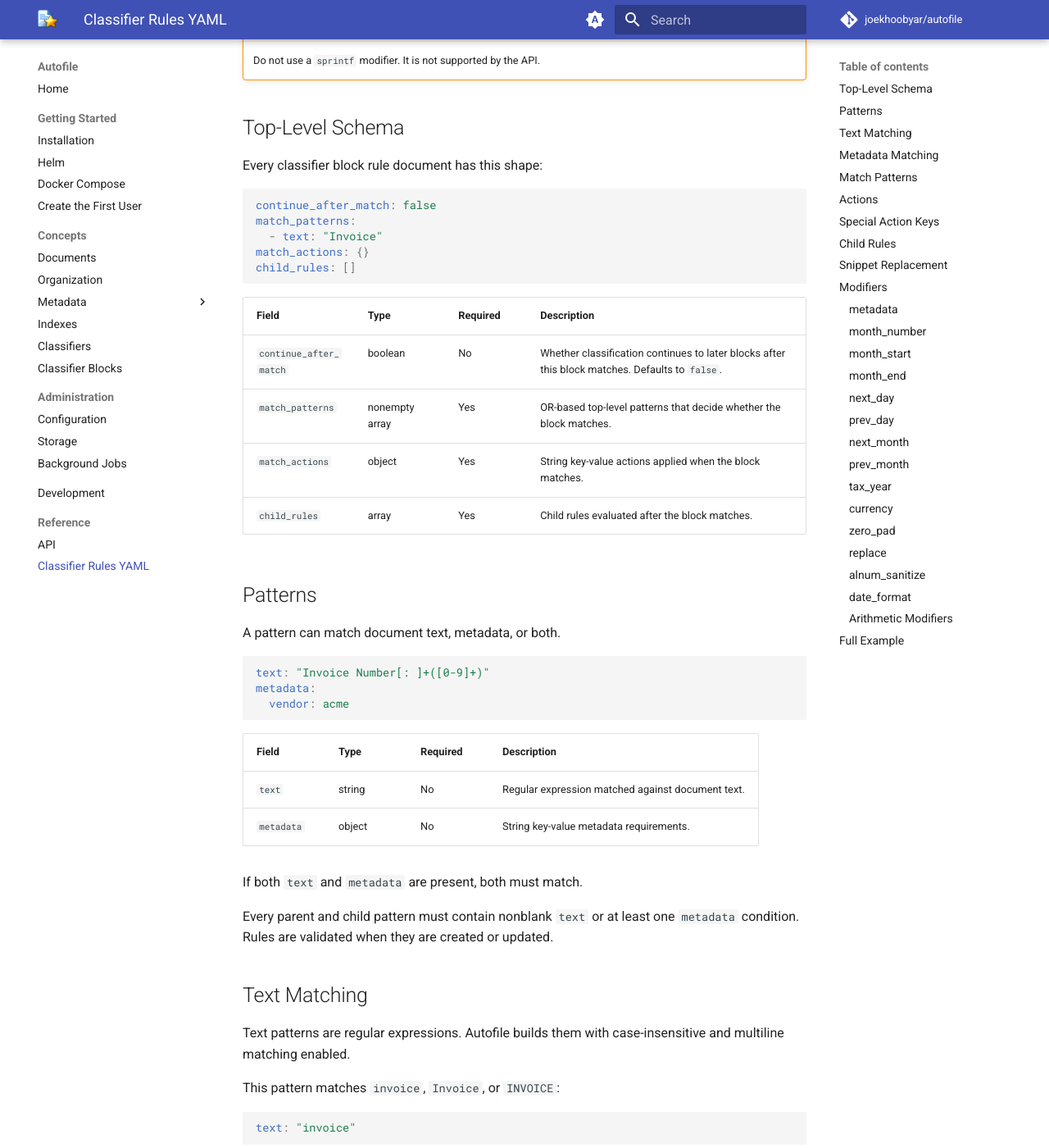
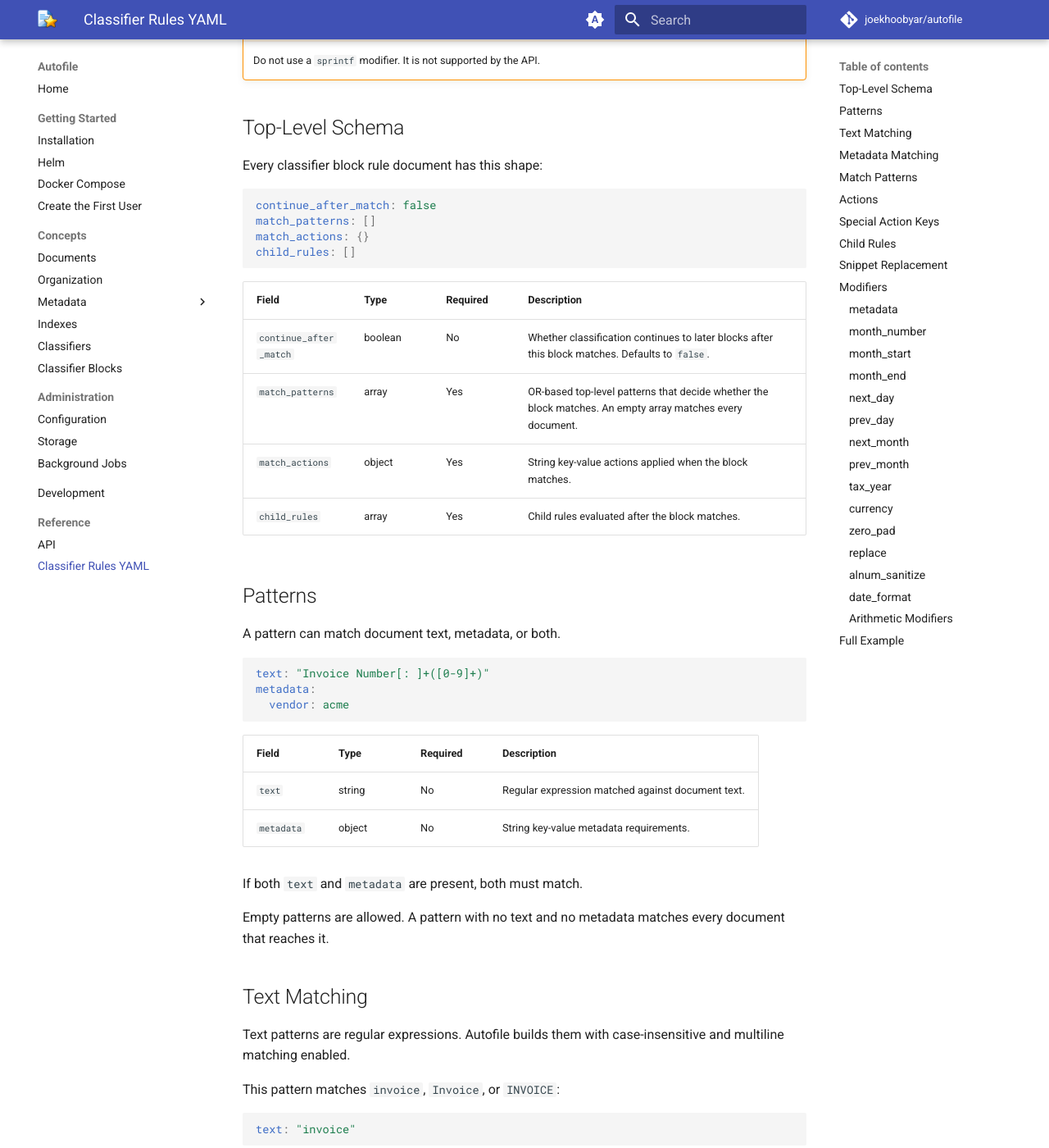
Before and after one commit to joekhoobyar/autofile, an MkDocs documentation site: the page built from docs/reference/classifier-rules-yaml.md, in a window 1280 px wide and 1400 px high, scrolled down 237 px. Shown: the whole window at 82% size. Built offline with MkDocs 1.6.1 and Material for MkDocs 9.7.7, drawn with Linux system fonts in a browser that asks for light colours; comment, search, counter and statistics services are not loaded; some of the changed text lies outside the part shown.

Commit message:
allow empty match patterns

````diff
--- a/docs/reference/classifier-rules-yaml.md
+++ b/docs/reference/classifier-rules-yaml.md
@@ -11,8 +11,7 @@ Every classifier block rule document has this shape:
 
 ```yaml
 continue_after_match: false
-match_patterns:
-  - text: "Invoice"
+match_patterns: []
 match_actions: {}
 child_rules: []
 ```
@@ -20,7 +19,7 @@ child_rules: []
 | Field | Type | Required | Description |
 | --- | --- | --- | --- |
 | `continue_after_match` | boolean | No | Whether classification continues to later blocks after this block matches. Defaults to `false`. |
-| `match_patterns` | nonempty array | Yes | OR-based top-level patterns that decide whether the block matches. |
+| `match_patterns` | array | Yes | OR-based top-level patterns that decide whether the block matches. An empty array matches every document. |
 | `match_actions` | object | Yes | String key-value actions applied when the block matches. |
 | `child_rules` | array | Yes | Child rules evaluated after the block matches. |
 
@@ -41,7 +40,7 @@ metadata:
 
 If both `text` and `metadata` are present, both must match.
 
-Every parent and child pattern must contain nonblank `text` or at least one `metadata` condition. Rules are validated when they are created or updated.
+Empty patterns are allowed. A pattern with no text and no metadata matches every document that reaches it.
 
 ## Text Matching
 
@@ -77,7 +76,7 @@ When matching metadata, Autofile checks computed actions first. If a computed ac
 
 ## Match Patterns
 
-`match_patterns` is an array of patterns. The block matches if any pattern matches.
+`match_patterns` is an array of patterns. The block matches if any pattern matches. If the array is empty, the block matches every document.
 
 ```yaml
 match_patterns:
@@ -86,7 +85,7 @@ match_patterns:
       document_source: email
 ```
 
-At least one pattern is required. Use a broad but explicit text or metadata condition when a block should apply to many documents.
+Use an empty array when a block should apply to every document that reaches it.
 
 ## Actions
 
````
